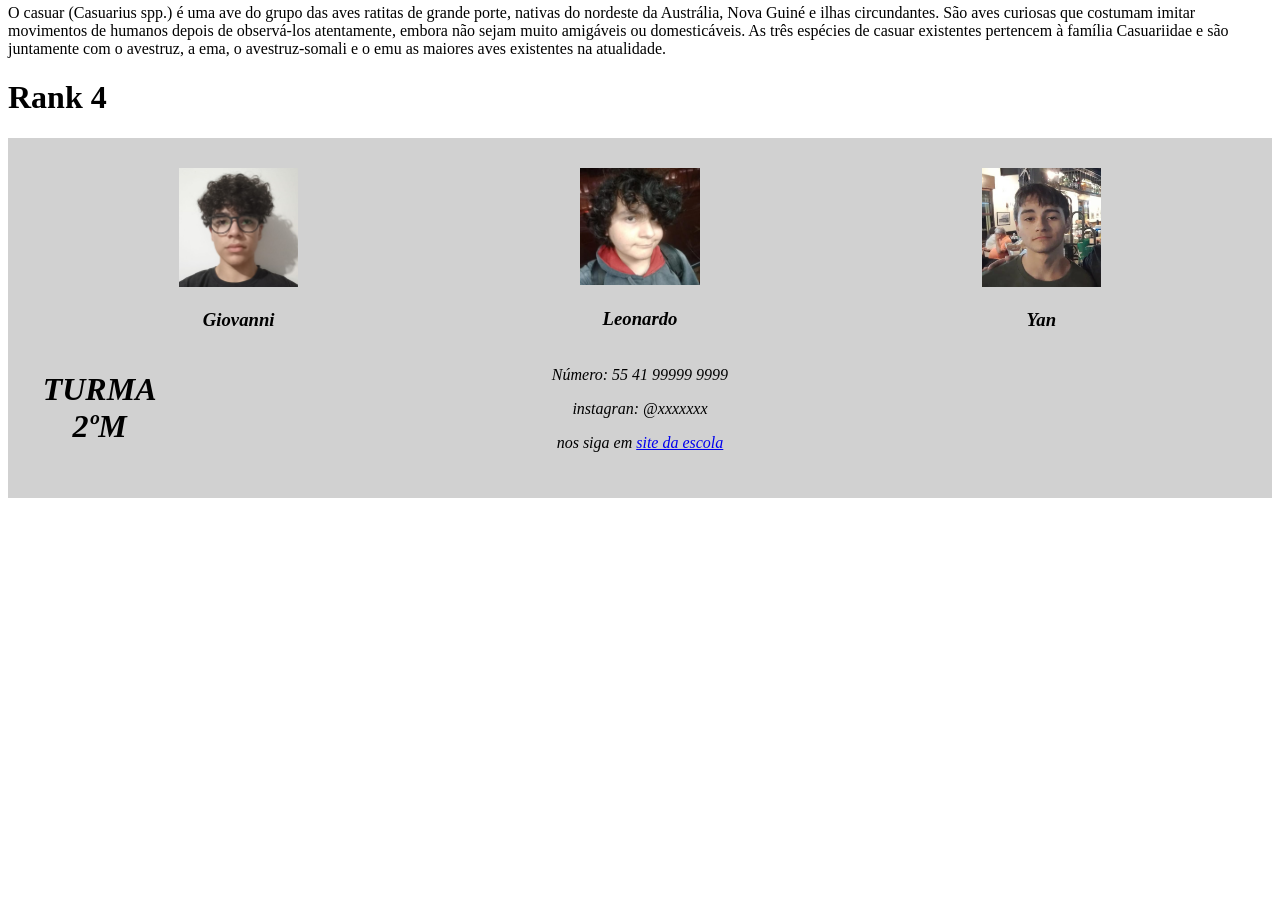
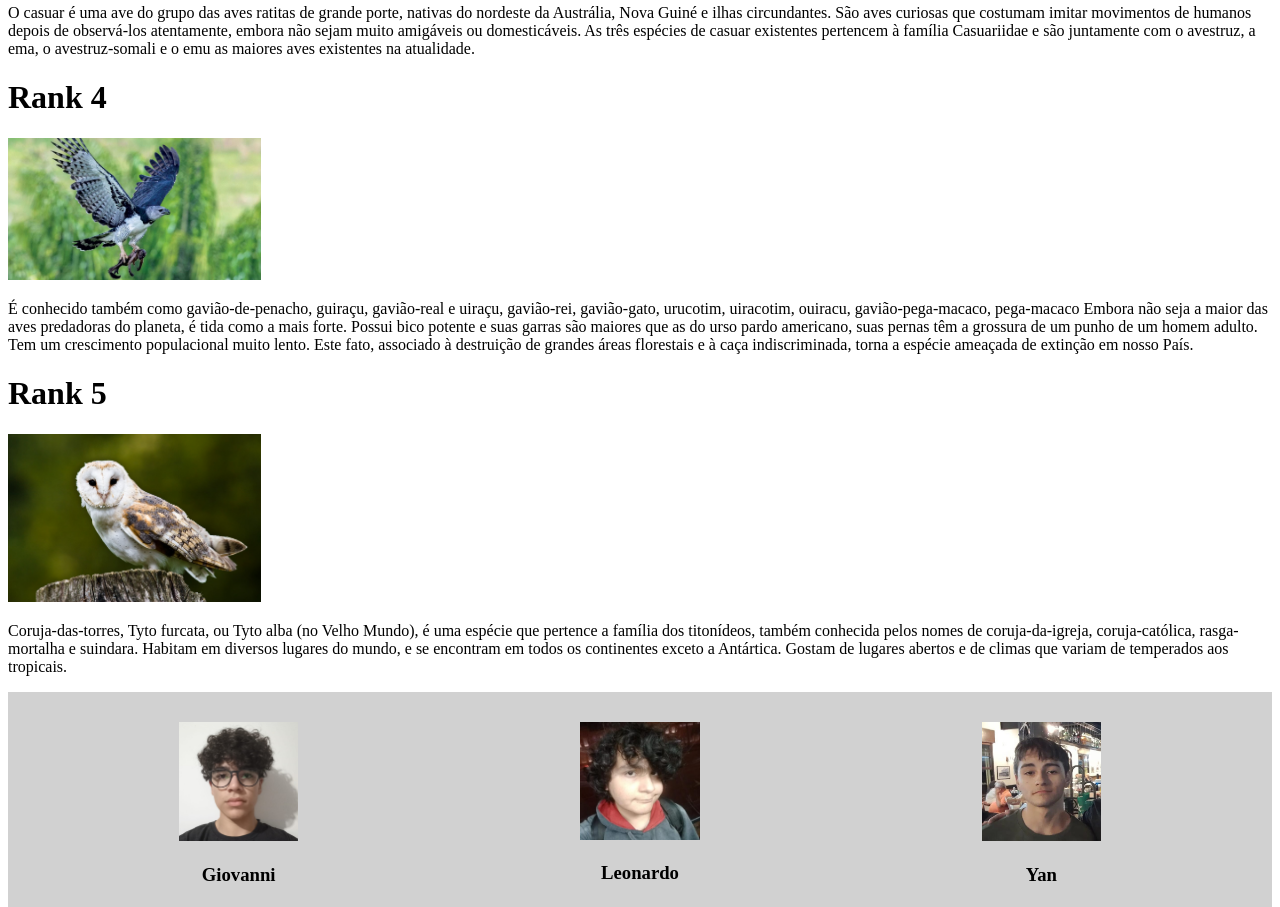
Before and after one commit to GIMV4/sla, a plain HTML site: page index.html in a window 1280 px wide. Shown: the part 1193-2100 px from the top of the page. Before the commit the page ends 1699 px from the top, so only its background shows below. Drawn offline with Linux system fonts and the light colour scheme.

Commit message:
dsadasdasdas

```diff
--- a/index.html
+++ b/index.html
@@ -34,12 +34,21 @@
 
     <h1>Rank 3</h1>
     <img class="passaro1" src="ca.jpg" alt="casuar">
-    <p>O casuar (Casuarius spp.) é uma ave do grupo das aves ratitas de grande porte, nativas do nordeste da Austrália, Nova Guiné e ilhas circundantes. São aves curiosas que
+    <p>O casuar  é uma ave do grupo das aves ratitas de grande porte, nativas do nordeste da Austrália, Nova Guiné e ilhas circundantes. São aves curiosas que
         costumam imitar movimentos de humanos depois de observá-los atentamente, embora não sejam muito amigáveis ou domesticáveis. As três espécies de casuar existentes
         pertencem à família Casuariidae e são juntamente com o avestruz, a ema, o avestruz-somali e o emu as maiores aves existentes na atualidade.</p>
 
     <h1>Rank 4</h1>
-    <i
+    <img class="passaro1" src="ha.jpg" alt="harpia">
+    <p>É conhecido também como gavião-de-penacho, guiraçu, gavião-real e uiraçu, gavião-rei, gavião-gato, urucotim, uiracotim, ouiracu, gavião-pega-macaco, pega-macaco
+        Embora não seja a maior das aves predadoras do planeta, é tida como a mais forte. Possui bico potente e suas garras são maiores que as do urso pardo americano, suas pernas têm a grossura de um punho de um homem adulto.
+        Tem um crescimento populacional muito lento. Este fato, associado à destruição de grandes áreas florestais e à caça indiscriminada, torna a espécie ameaçada de extinção em nosso País.</p>
+
+    <h1>Rank 5</h1>
+    <img class="passaro1" src="co.jpg" alt="coruja da torre">
+    <p>Coruja-das-torres, Tyto furcata, ou Tyto alba (no Velho Mundo), é uma espécie que pertence a família dos titonídeos, também conhecida pelos nomes de coruja-da-igreja,
+        coruja-católica, rasga-mortalha e suindara. Habitam em diversos lugares do mundo, e se encontram em todos os continentes exceto a Antártica. Gostam de lugares abertos
+         e de climas que variam de temperados aos tropicais.</p>
 
     <section id="Pitié">
             <div>
```
Also changed, not shown: co.jpg (added).
